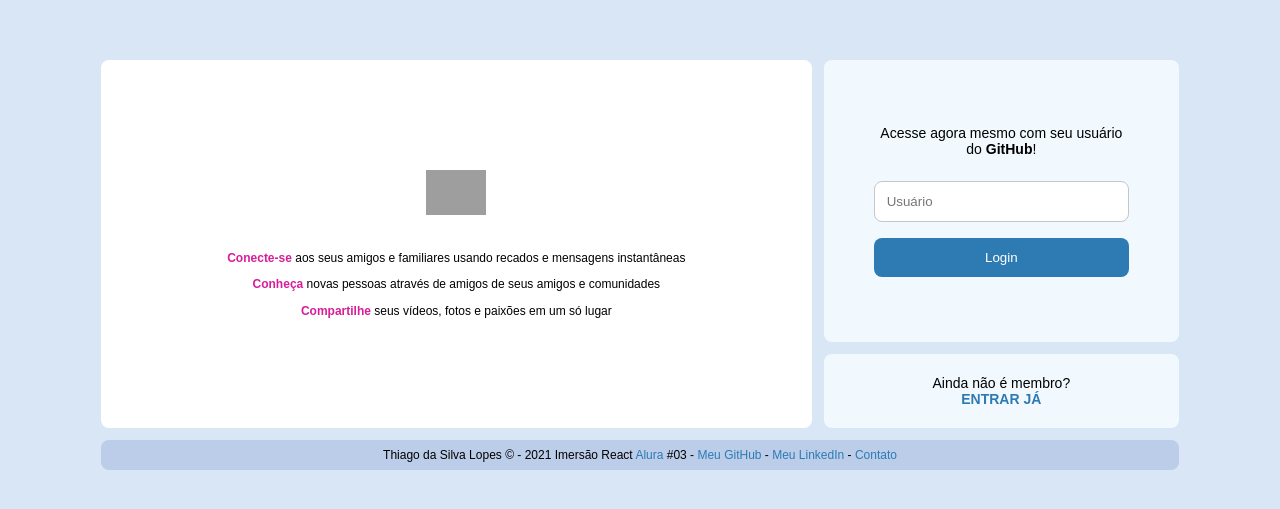
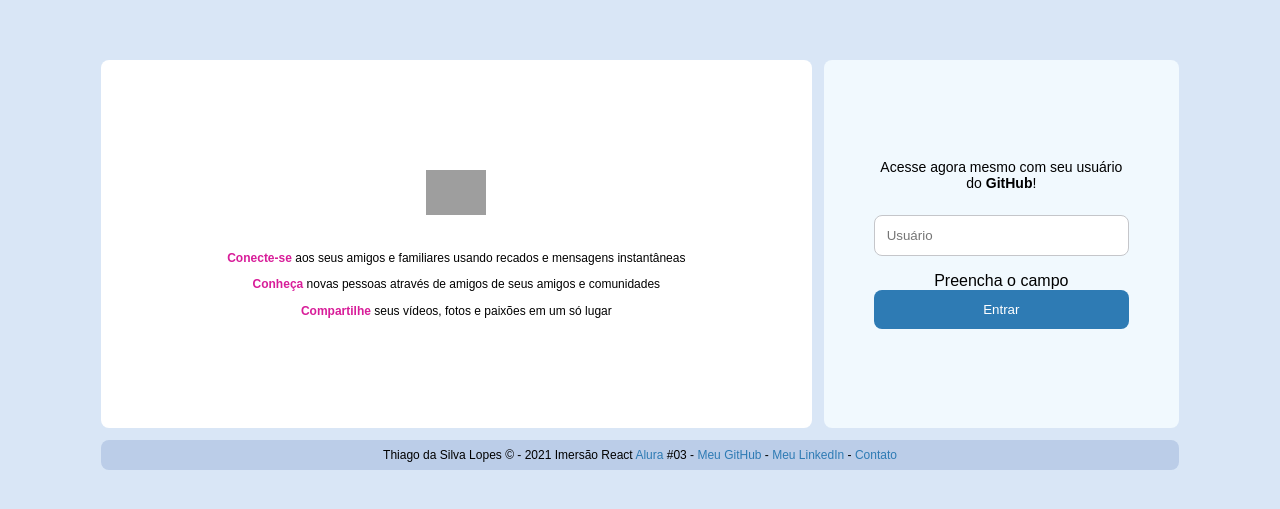
Before and after one commit to Thiagoow/ImersaoReactAlura-Alurakut, a Next.js app: page /login in a window 1280 px wide. Shown: the part 135-644 px from the top of the page. Built offline with nearby package versions, Linux system fonts and the light colour scheme; grey boxes are pictures that could not be loaded.

Commit message:
Nos 52min :D

```diff
--- a/pages/login.js
+++ b/pages/login.js
@@ -4,6 +4,10 @@ import { useRouter } from "next/router";
 
 export default function LoginScreen() {
   const router = useRouter();
+  const [githubUser, setGithubUser] = React.useState("");
+  const [userExist, setUserExist] = React.useState(true);
+  const [isLoading, setIsLoading] = React.useState(false);
+
   return (
     <main
       style={{
@@ -36,24 +40,59 @@ export default function LoginScreen() {
             className="box"
             onSubmit={(event) => {
               event.preventDefault();
+              console.log("Usuário: ", githubUser);
               router.push("/");
             }}
           >
             <p>
               Acesse agora mesmo com seu usuário do <strong>GitHub</strong>!
             </p>
-            <input placeholder="Usuário" />
-            <button type="submit">Login</button>
+            {/* A prop "value={}" é o que integra o estado da var do React
+            com oq é digitado no input. Sendo ela, o estado inicial imutável
+            do input. E o onChange o valor/estado alterável: */}
+            <input
+              placeholder="Usuário"
+              value={githubUser}
+              onChange={(event) => {
+                //Seta o estado da var githubUser para oq foi digitado no input:
+                setGithubUser(event.target.value);
+
+                /* Verifica se o usuário existe ou não, na api já
+                existente da Alura:*/
+                fetch("https://alurakut.vercel.app/api/login", {
+                  method: "POST",
+                  headers: {
+                    "Content-Type": "application/json"
+                  },
+                  body: JSON.stringify({ githubUser: "Thiagoow" })
+                }).then(async (serverResponse) => {
+                  console.log(await serverResponse.json());
+                });
+              }}
+            />
+            {/* Tratamento de erro: */}
+            {githubUser.length === 0 ? "Preencha o campo" : ""}
+            {!userExist && (
+              <span
+                style={{ fontSize: "13px", color: "red", marginBottom: "12px" }}
+              >
+                Este usuário é inválido! Tente novamente
+              </span>
+            )}
+
+            <button type="submit" disabled={isLoading ? true : false}>
+              {isLoading ? "Entrando..." : "Entrar"}
+            </button>
           </form>
 
-          <footer className="box">
+          {/* <footer className="box">
             <p>
               Ainda não é membro? <br />
               <a href="/login">
-                <strong>ENTRAR JÁ</strong>
+                <strong>CADASTRE-SE JÁ</strong>
               </a>
             </p>
-          </footer>
+          </footer> */}
         </section>
 
         <footer className="footerArea">
```
